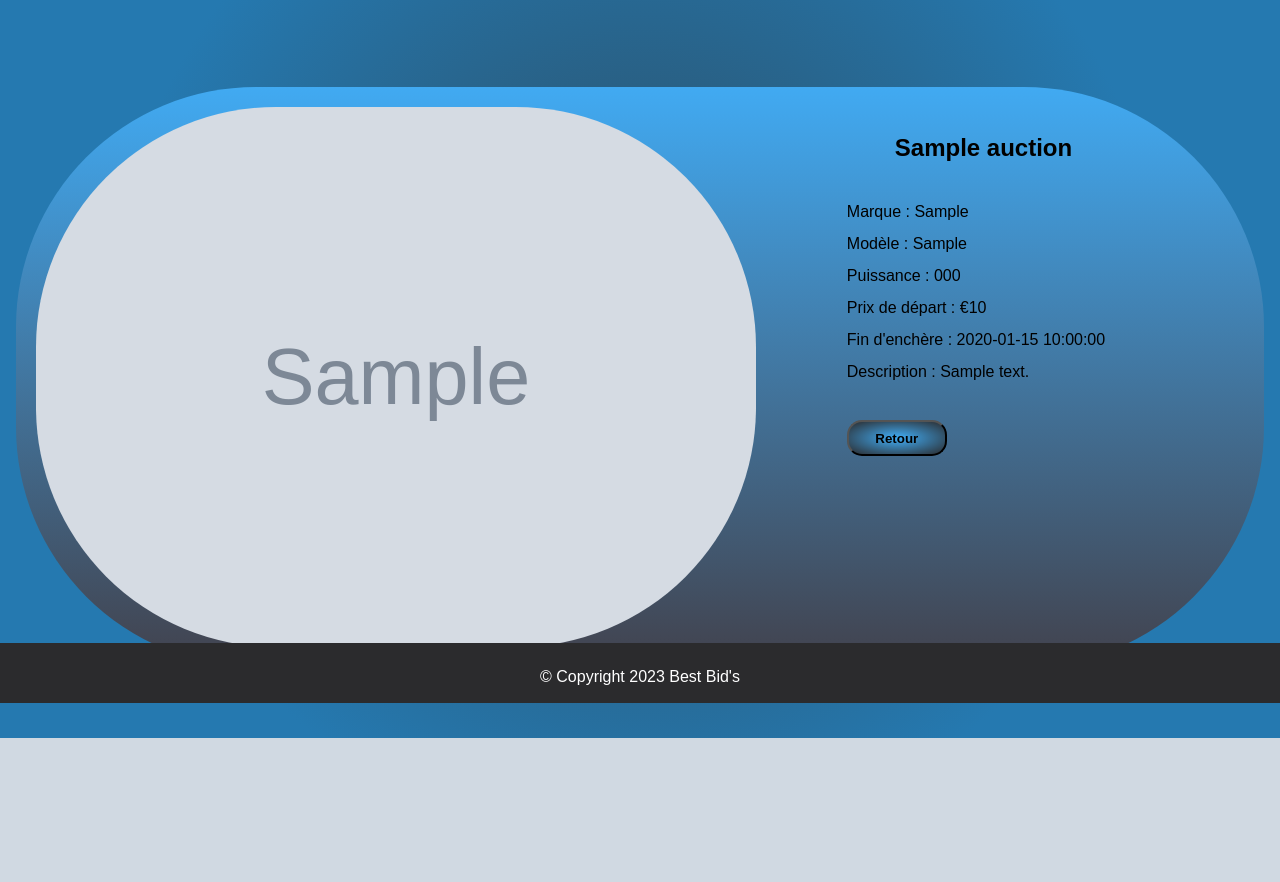
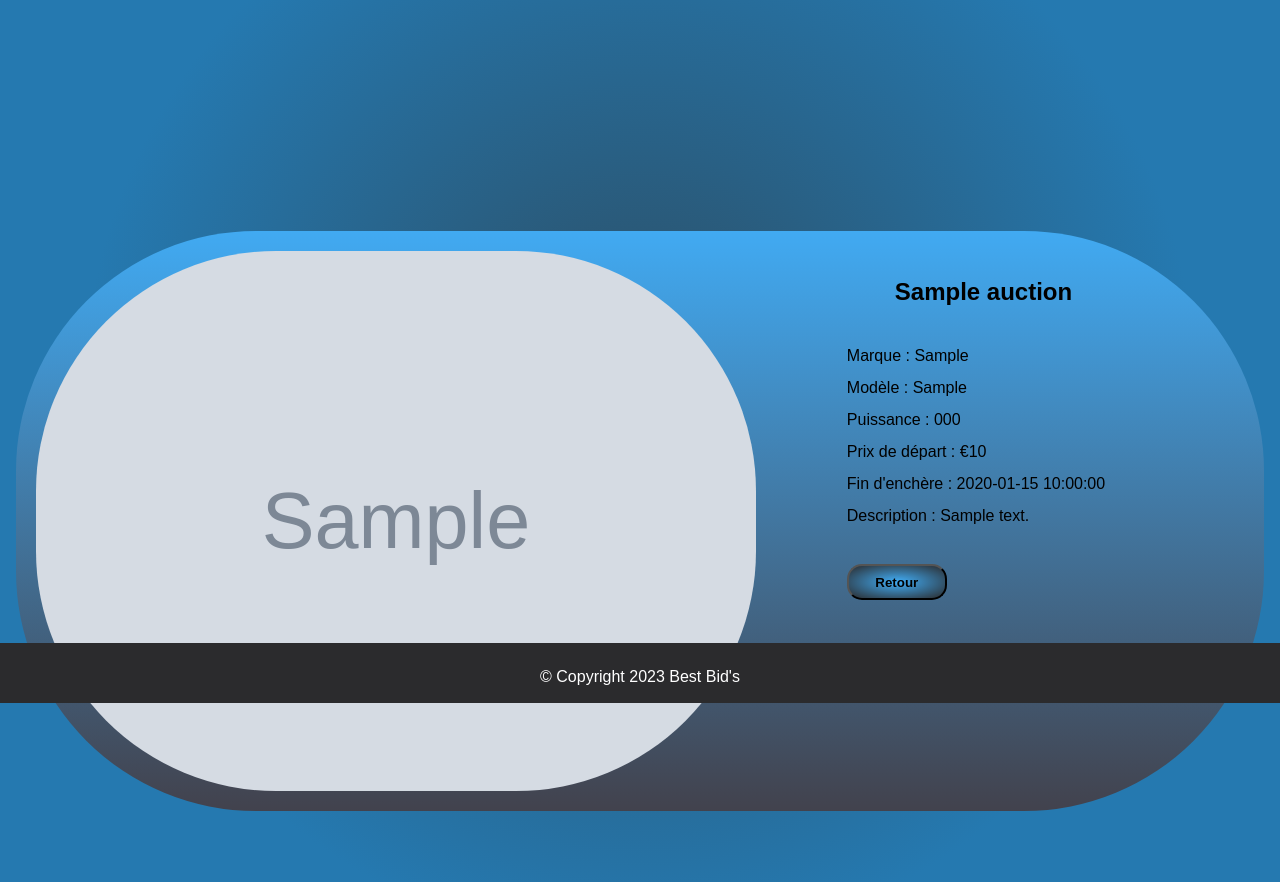
Before and after one commit to DiogoCosta82/BestBids, a PHP site: page /annonce_detail.php?id=1 in a window 1280 px wide. Shown: the part 97-979 px from the top of the page. Before the commit the page ends 835 px from the top, so only its background shows below. Run offline with PHP 8.4, Linux system fonts and the light colour scheme; tables that the repository leaves empty or names only in its code hold one stand-in row (values such as "Sample post"); grey boxes marked "Sample" are stand-in pictures.

Commit message:
Commit de fin

```diff
--- a/Functions/AnnonceDetail.php
+++ b/Functions/AnnonceDetail.php
@@ -39,7 +39,7 @@ function AnnonceDetail()
             echo "<p>Fin d'enchère : " . $auction['end_date'] . "</p>";
             echo "<p>Description : " . $auction['description'] . "</p>";
             echo "<br>";
-            echo "<button class= \"btn\"><a href=\"/BestBids/annonce_affiche.php\">Retour</a></button>";
+            echo "<button class= \"btn2\"><a href=\"/BestBids/annonce_affiche.php\">Retour</a></button>";
             echo "</div>";
             echo "</div>";
             echo "</div>";
--- a/Functions/Encherir.php
+++ b/Functions/Encherir.php
@@ -38,13 +38,15 @@ function Encherir($id_auction, $dbh)
     }
 
     // Création du formulaire pour enchérir
-    echo "<form method='POST'>";
-    echo "<div>";
-    echo "<input type='hidden' name='id_auction' value='" . $id_auction . "'>";
-    echo "<span>Votre enchère : <input type='number' name='amount'></span>";
-    echo "<button type='submit'>Enchérir</button>";
-    echo "</div>";
-    echo "</form>";
+    // Création du formulaire pour enchérir
+    echo "<form method='POST'>
+        <div>
+            <input type='hidden' name='id_auction' value='" . $id_auction . "'>
+            <span>Votre enchère : <input type='number' name='amount'></span>
+
+            <button type='submit'>Enchérir</button>
+        </div>
+    </form>";
 
     // Traitement du formulaire
     if ($_SERVER["REQUEST_METHOD"] === "POST") {
@@ -56,6 +58,6 @@ function Encherir($id_auction, $dbh)
         $newBid = new newBid($id_auction, $id_user, $amount, date("Y-m-d"), 0);
         $newBid->save($dbh);
 
-        echo "Votre enchère est bien enregistrée !";
+        echo "Votre enchère est bien enregistrée!";
     }
 }
--- a/Style/styleCardDetail.css
+++ b/Style/styleCardDetail.css
@@ -1,13 +1,18 @@
 * {
   margin: auto;
+}
+
+form {
+  position: absolute;
+  margin-top: 21vw;
+  margin-left: 75rem;
 }
 
 .card {
   display: flex;
   justify-content: center;
   align-content: center;
-  margin-top: 1%;
-  margin-bottom: 1%;
+  margin-top: 16rem;
 }
 
 .card {
@@ -67,3 +72,14 @@ h2 {
   margin-left: -3rem;
   line-height: 2em;
 }
+
+.btn2 {
+  border: 3px #3498db solid 2px;
+  background: radial-gradient(#41aff9, #2b2b2d);
+  color: black;
+  width: 100px;
+  height: 36px;
+  border-radius: 15px;
+  margin-left: 0px;
+  margin-right: 0px;
+}
```
